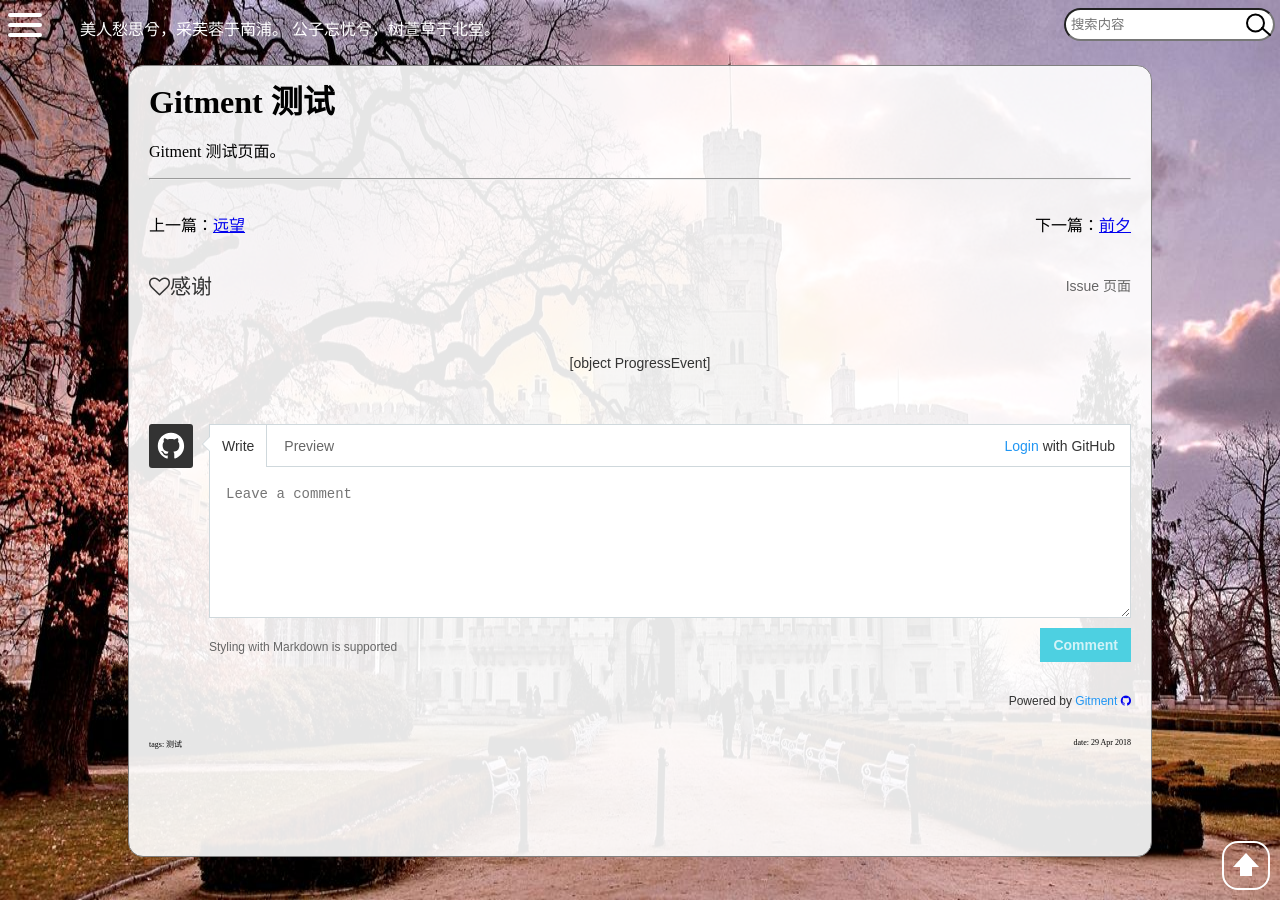
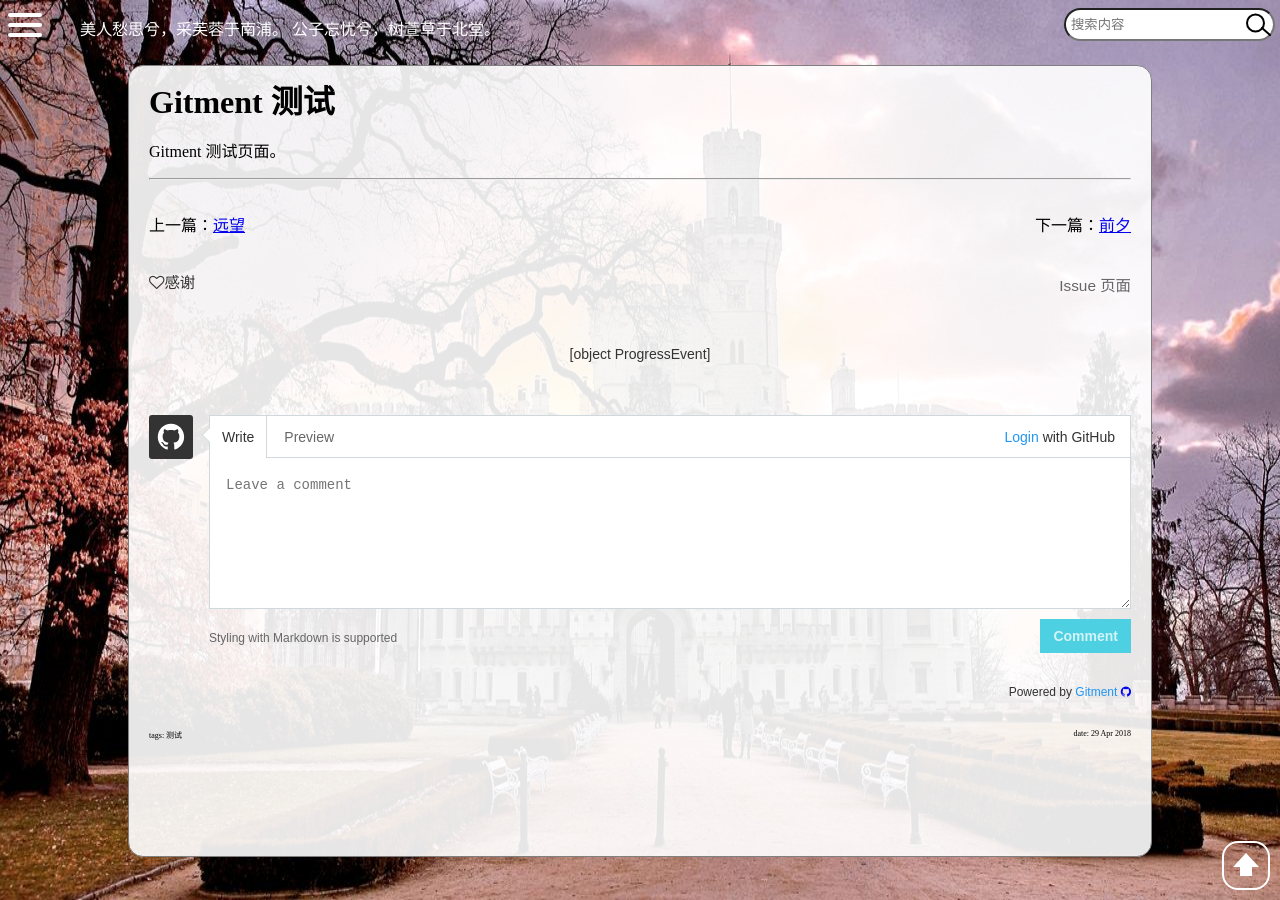
Before and after one commit to Wybxc/wybxc.github.io, a Jekyll site: the page built from _posts/2018-4-29-Gitment.md, in a window 1280 px wide. Built offline with Jekyll 4.4.1, drawn with Linux system fonts in a browser that asks for light colours.

Commit message:
Custom Gitment XI

```diff
--- a/script/render-gitment.js
+++ b/script/render-gitment.js
@@ -6,7 +6,7 @@ const wybxcTheme = ablePro ? {
     container.className = 'gitment-container gitment-root-container';
     container.appendChild(instance.renderHeader(state, instance));
     container.appendChild(instance.renderComments(state, instance));
-    const comments = $('.gitment-comments-container');
+    const comments = $(container).filter('.gitment-comments-container');
     comments.find('[lang=en-US]').removeAttr('lang');
     comments.find('.gitment-comment-header').each(function(){
       const user = $(this).find('.gitment-comment-name').first();
@@ -47,7 +47,6 @@ const wybxcTheme = ablePro ? {
     });
     const likeButton = document.createElement('span');
     likeButton.className = 'gitment-header-like-btn';
-    $(likeButton).css('font-size','1.5em');
     likeButton.innerHTML = (likedReaction ? '取消感谢' : '感谢');
     $(likeButton).prepend('<span class="fa fa fa-heart-o"></span>');
     if (likedReaction) {
--- a/style/gitment.css
+++ b/style/gitment.css
@@ -8,8 +8,9 @@
 @-webkit-keyframes gitment-spin { 100% { -webkit-transform: rotate(360deg); transform: rotate(360deg) }}
 @keyframes gitment-spin { 100% { -webkit-transform: rotate(360deg); transform: rotate(360deg) }}
 .gitment-root-container { margin: 19px 0; }
-.gitment-header-container { margin: 19px 0; }
+.gitment-header-container { margin: 19px 0; font-size: 1.1em; }
 .gitment-header-like-btn, .gitment-comment-like-btn { cursor: pointer; }
+.gitment-header-like-btn.liked span { color: #F44336; }
 .gitment-comment-like-btn { float: right; }
 .gitment-comment-like-btn.liked { color: #F44336; }
 .gitment-header-like-btn svg { vertical-align: middle; height: 30px; }
```
